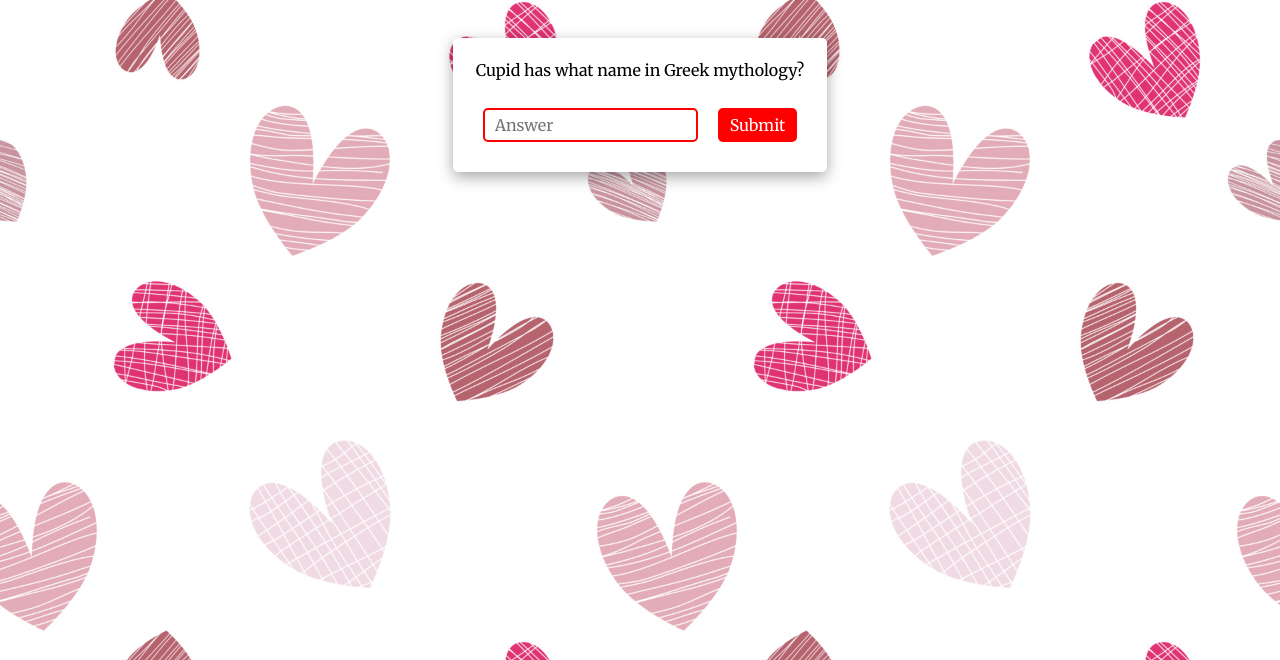
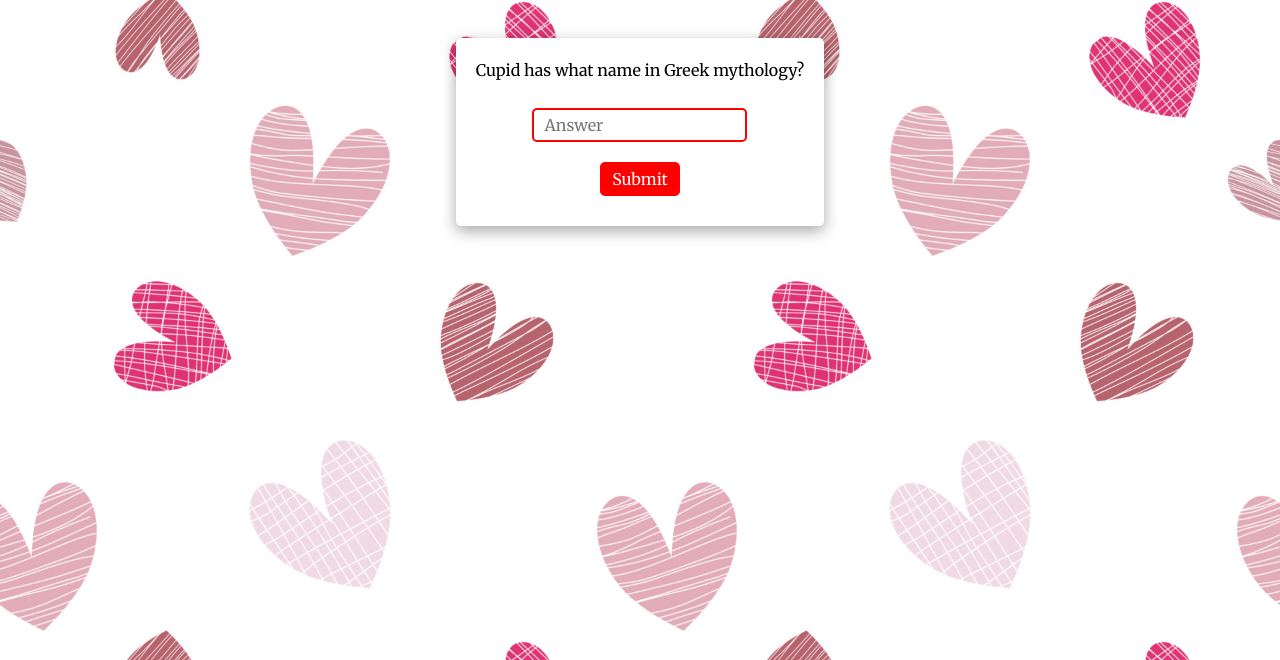
Before and after one commit to ChrisHartarski/StValentines_TreasureHunt, a plain HTML site: page index.html in a window 1280 px wide. Both pictures are taken after a click on the button "Next". Shown: the part 140-800 px from the top of the page. Drawn offline with Linux system fonts and the light colour scheme; files whose address does not match are found by name; a web font is replaced by a local one.

Commit message:
fixed some flex issues

```diff
--- a/index.html
+++ b/index.html
@@ -20,7 +20,7 @@
         <section class="question" data-number="1" hidden>
             <p>Cupid has what name in Greek mythology?</p>
             <section class="input-section">
-                <input name="answer" type="text" placeholder="Answer">
+                <input name="answer" type="text" placeholder="Answer" maxlength="10">
                 <button class="btn-red" type="button">Submit</button>
             </section>
         </section>
--- a/styles.css
+++ b/styles.css
@@ -62,6 +62,15 @@ p {
     box-shadow: rgba(0, 0, 0, 0.35) 0 5px 15px;
     border-radius: 5px;
     padding: 20px;
+}
+
+.input-section {
+    display: flex;
+    flex-direction: column;
+    align-items: center;
+    justify-content: center;
+    max-width: 90vw;
+    flex-wrap: nowrap;
 }
 
 button,
```
